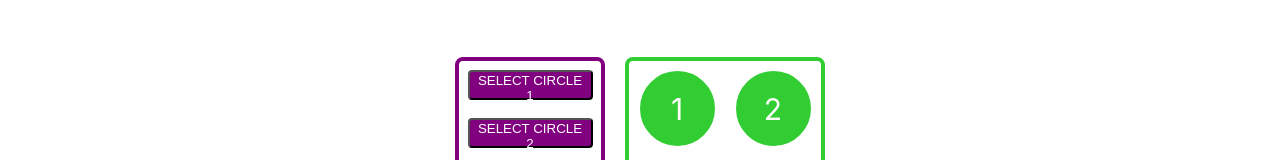
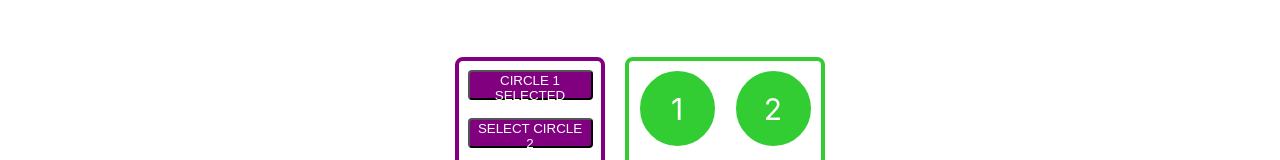
Before and after one commit to TonyPurple/reactunit4assessment, a React (Create React App) app: page / in a window 1280 px wide. Shown: the part 278-438 px from the top of the page. Built offline with nearby package versions, Linux system fonts and the light colour scheme.

Commit message:
setup basic estimate of state requirements, not fully functioning as expected

```diff
--- a/src/App.jsx
+++ b/src/App.jsx
@@ -4,12 +4,16 @@ import CircleSelector from './components/CircleSelector/CircleSelector'
 import Circles from './components/Circles/Circles'
 
 class App extends Component {
+    state = {
+        selected: 'Circle 1 Selected'
+    }
   render() {
     return (
       <div className="App">
         <header className="App-header">UNIT 4 FINAL ASSESSMENT</header>
         <main>
         <CircleSelector
+            selected={this.state.selected}
         />
         <Circles
         />
--- a/src/components/CircleSelector/CircleSelector.jsx
+++ b/src/components/CircleSelector/CircleSelector.jsx
@@ -4,7 +4,7 @@ import './CircleSelector.css'
 function circleSelector(props) {
     return (
         <div className="CircleSelector">
-            <button>Select Circle 1</button>
+            <button>{props.selected}</button>
             <button>Select Circle 2</button>
             <button>Select Circle 3</button>
             <button>Select Circle 4</button>
```
